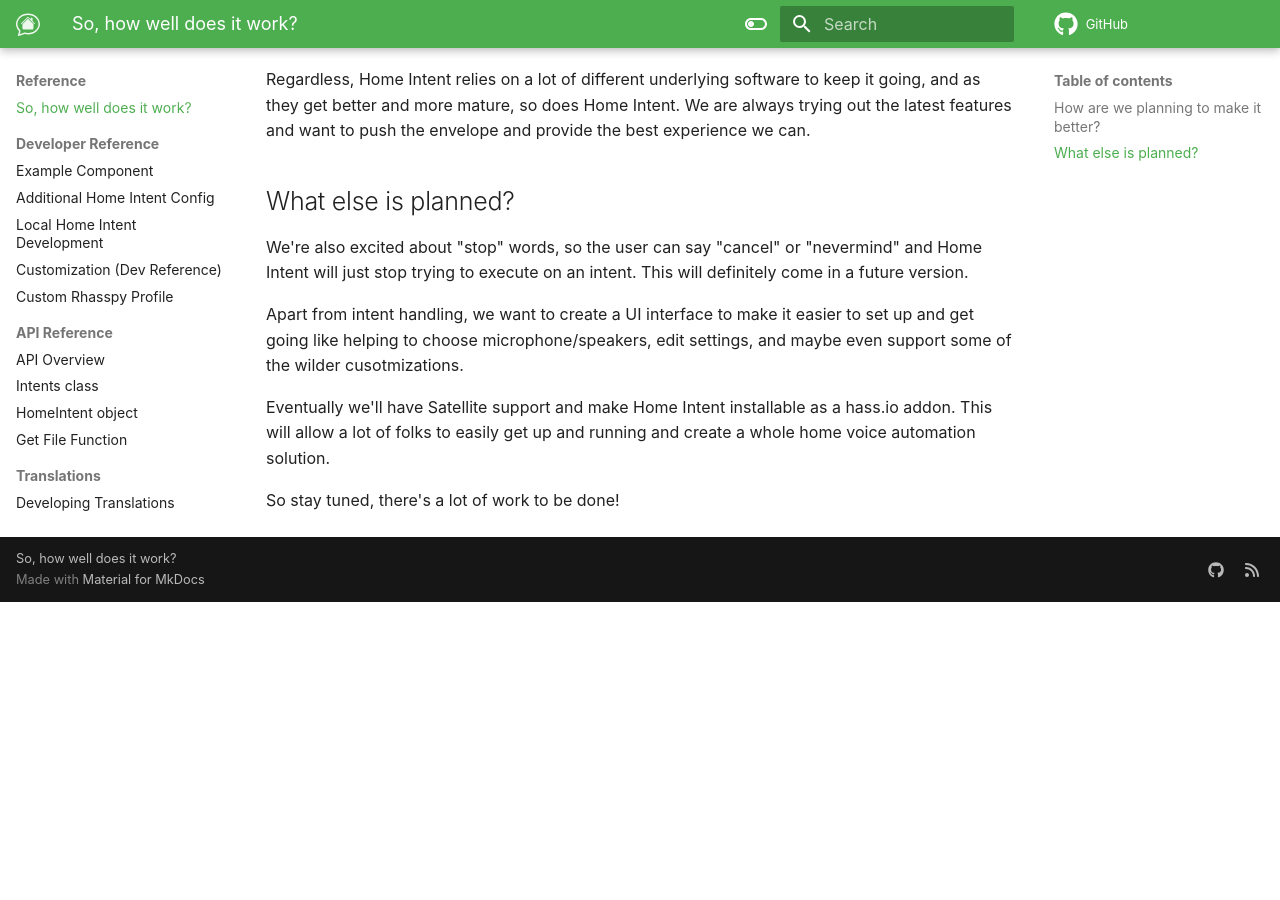
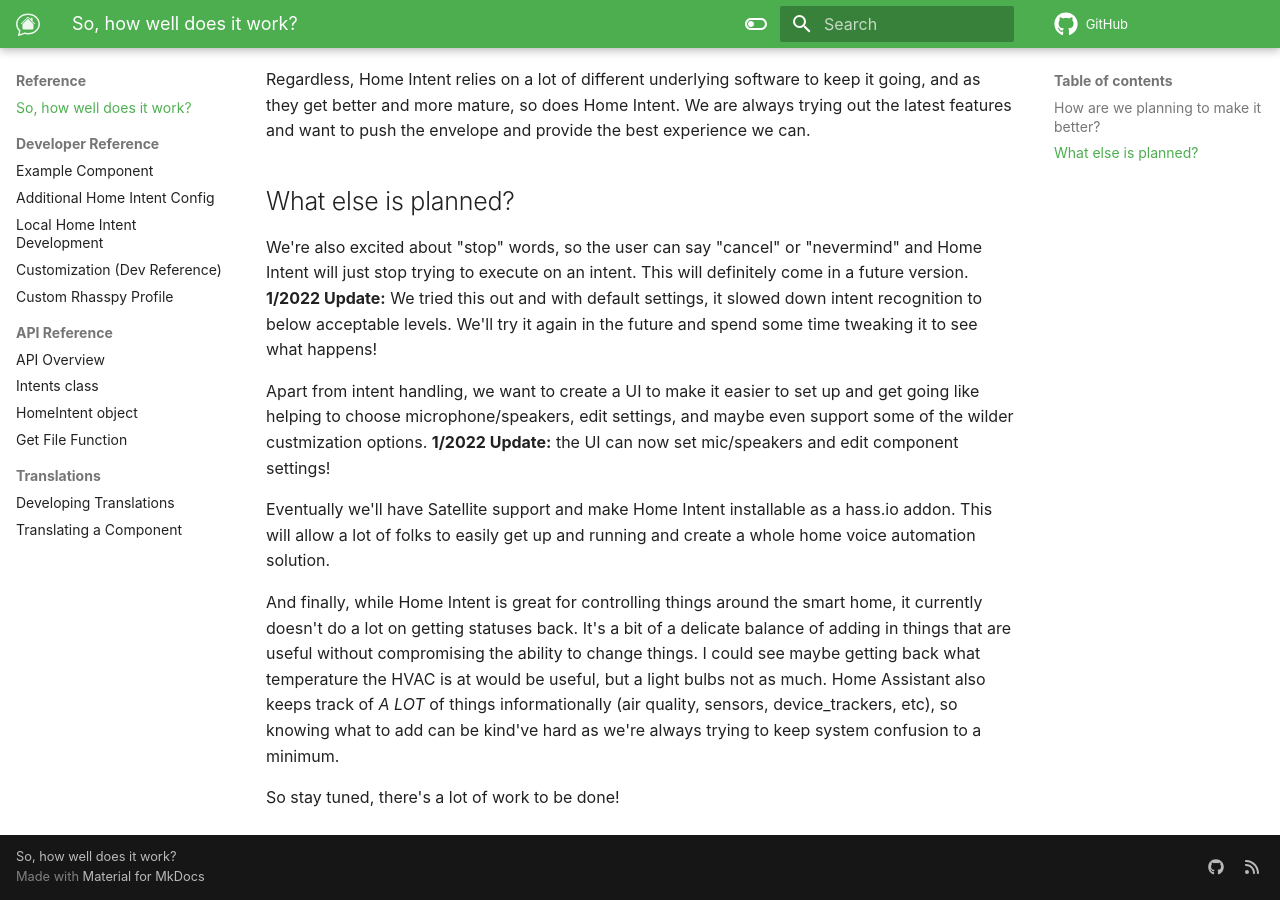
Before and after one commit to JarvyJ/HomeIntent, an MkDocs documentation site: the page built from docs/docs/reference/how-well-does-it-work.md, in a window 1280 px wide and 900 px high, scrolled down 813 px. Built offline with MkDocs 1.6.1 and Material for MkDocs 9.7.7, drawn with Linux system fonts in a browser that asks for light colours; comment, search, counter and statistics services are not loaded; before the commit the page ends 1415 px from its top, so only the background shows below that.

Commit message:
2022.01 release! (#260)

```diff
--- a/docs/docs/reference/how-well-does-it-work.md
+++ b/docs/docs/reference/how-well-does-it-work.md
@@ -15,10 +15,12 @@
 Regardless, Home Intent relies on a lot of different underlying software to keep it going, and as they get better and more mature, so does Home Intent. We are always trying out the latest features and want to push the envelope and provide the best experience we can.
 
 ## What else is planned?
-We're also excited about "stop" words, so the user can say "cancel" or "nevermind" and Home Intent will just stop trying to execute on an intent. This will definitely come in a future version.
+We're also excited about "stop" words, so the user can say "cancel" or "nevermind" and Home Intent will just stop trying to execute on an intent. This will definitely come in a future version. **1/2022 Update:** We tried this out and with default settings, it slowed down intent recognition to below acceptable levels. We'll try it again in the future and spend some time tweaking it to see what happens!
 
-Apart from intent handling, we want to create a UI interface to make it easier to set up and get going like helping to choose microphone/speakers, edit settings, and maybe even support some of the wilder cusotmizations.
+Apart from intent handling, we want to create a UI to make it easier to set up and get going like helping to choose microphone/speakers, edit settings, and maybe even support some of the wilder custmization options. **1/2022 Update:** the UI can now set mic/speakers and edit component settings!
 
 Eventually we'll have Satellite support and make Home Intent installable as a hass.io addon. This will allow a lot of folks to easily get up and running and create a whole home voice automation solution.
 
+And finally, while Home Intent is great for controlling things around the smart home, it currently doesn't do a lot on getting statuses back. It's a bit of a delicate balance of adding in things that are useful without compromising the ability to change things. I could see maybe getting back what temperature the HVAC is at would be useful, but a light bulbs not as much. Home Assistant also keeps track of _A LOT_ of things informationally (air quality, sensors, device\_trackers, etc), so knowing what to add can be kind've hard as we're always trying to keep system confusion to a minimum.
+
 So stay tuned, there's a lot of work to be done!
```
Also changed, not shown: README.md, 1 other file.
